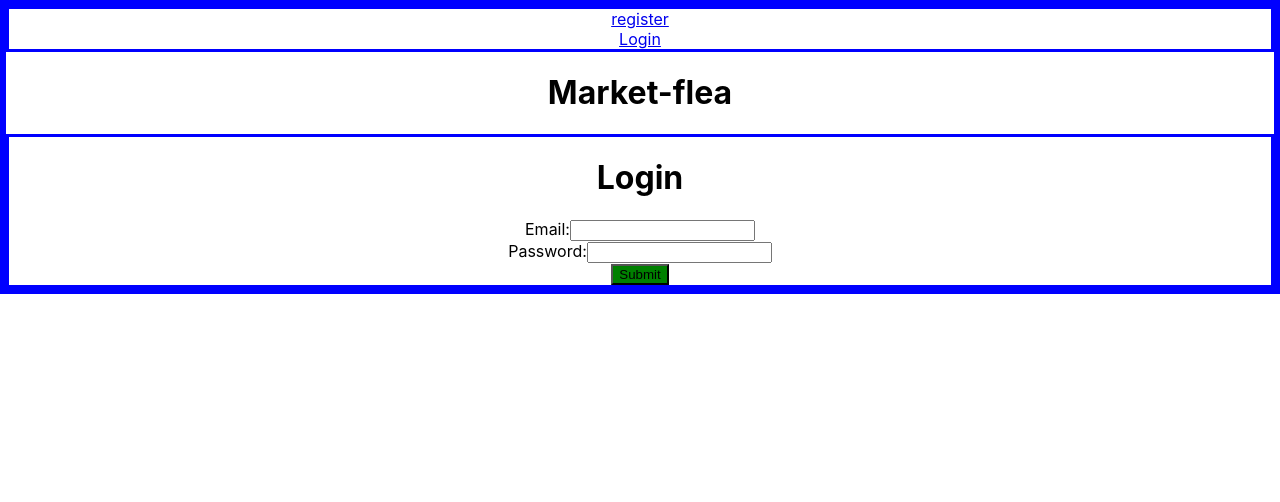
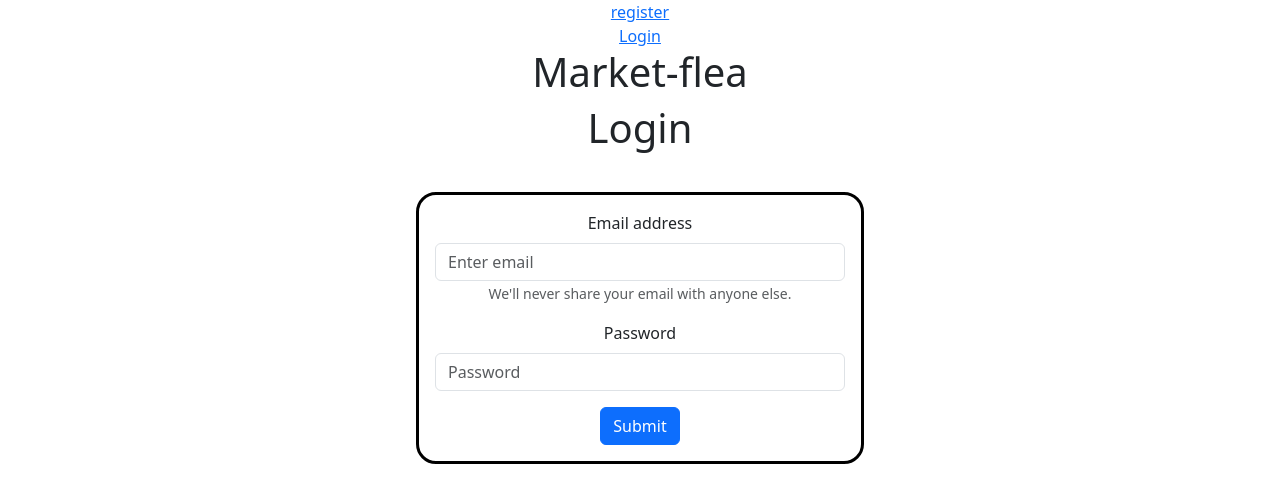
Before and after one commit to JuanTorresCortes/fullstack-markt-flea-client, a React (Create React App) app: page /login in a window 1280 px wide. Shown: the top 502 px of the page. Built offline with nearby package versions, Linux system fonts and the light colour scheme; no server answers.

Commit message:
added bootstrap and modified login form

```diff
--- a/package.json
+++ b/package.json
@@ -7,7 +7,9 @@
     "@testing-library/react": "^13.4.0",
     "@testing-library/user-event": "^13.5.0",
     "axios": "^1.4.0",
+    "bootstrap": "^5.3.1",
     "react": "^18.2.0",
+    "react-bootstrap": "^2.8.0",
     "react-dom": "^18.2.0",
     "react-router-dom": "^6.14.2",
     "react-scripts": "5.0.1",
--- a/src/App.css
+++ b/src/App.css
@@ -2,41 +2,15 @@
   text-align: center;
 }
 
-.App-logo {
-  height: 40vmin;
-  pointer-events: none;
-}
-
-@media (prefers-reduced-motion: no-preference) {
-  .App-logo {
-    animation: App-logo-spin infinite 20s linear;
-  }
-}
-
-.App-header {
-  background-color: #282c34;
-  min-height: 100vh;
+.login-form-container {
   display: flex;
   flex-direction: column;
   align-items: center;
-  justify-content: center;
-  font-size: calc(10px + 2vmin);
-  color: white;
 }
-
-.App-link {
-  color: #61dafb;
+.login-form {
+  width: 35%;
+  margin-top: 2em;
+  border: 3px solid black;
+  border-radius: 20px;
+  padding: 1em;
 }
-
-@keyframes App-logo-spin {
-  from {
-    transform: rotate(0deg);
-  }
-  to {
-    transform: rotate(360deg);
-  }
-}
-
-div {
-  border: 3px solid blue;
-}
--- a/src/App.js
+++ b/src/App.js
@@ -1,3 +1,4 @@
+import "bootstrap/dist/css/bootstrap.min.css";
 import { useState, useEffect } from "react";
 import { Outlet } from "react-router-dom";
 import { getUserToken, removeUserToken } from "./Auth/authLocalStorage";
--- a/src/Pages/Login.js
+++ b/src/Pages/Login.js
@@ -2,7 +2,7 @@ import React, { useState } from "react";
 import { loginUser } from "../Api/api";
 import { setUserToken } from "../Auth/authLocalStorage";
 import { useNavigate, useOutletContext } from "react-router-dom";
-
+import { Button, Form } from "react-bootstrap";
 const Login = () => {
   const [email, setEmail] = useState(""); // State variable to store the email input value
   const [password, setPassword] = useState(""); // State variable to store the password input value
@@ -41,33 +41,37 @@ const Login = () => {
   };
 
   return (
-    <div>
+    <div className="login-form-container">
       <h1>Login</h1>
       {/* Login form */}
-      <form onSubmit={handleOnSubmit}>
-        <label>Email:</label>
-        {/* Input field for email */}
-        <input
-          type="text"
+      <Form onSubmit={handleOnSubmit} className="login-form">
+        <Form.Group className="mb-3" controlId="formBasicEmail">
+          <Form.Label>Email address</Form.Label>
+          <Form.Control
+            type="email"
+            placeholder="Enter email"
             value={email}
             onChange={(e) => setEmail(e.target.value)}
           />
+          <Form.Text className="text-muted">
+            We'll never share your email with anyone else.
+          </Form.Text>
+        </Form.Group>
 
-        <br />
-
-        <label>Password:</label>
-        {/* Input field for password */}
-        <input
+        <Form.Group className="mb-3" controlId="formBasicPassword">
+          <Form.Label>Password</Form.Label>
+          <Form.Control
             type="password"
+            placeholder="Password"
             value={password}
             onChange={(e) => setPassword(e.target.value)}
           />
+        </Form.Group>
 
-        <br />
-
-        {/* Submit button */}
-        <button style={{ backgroundColor: "green" }}>Submit</button>
-      </form>
+        <Button variant="primary" type="submit">
+          Submit
+        </Button>
+      </Form>
 
       {/* Display error messages if any */}
       {error.email && <p>{error.email}</p>}
```
Also changed, not shown: 1 other file (tests, documents, lock files or other folders). Lines whose indentation alone changed are shown as unchanged.
